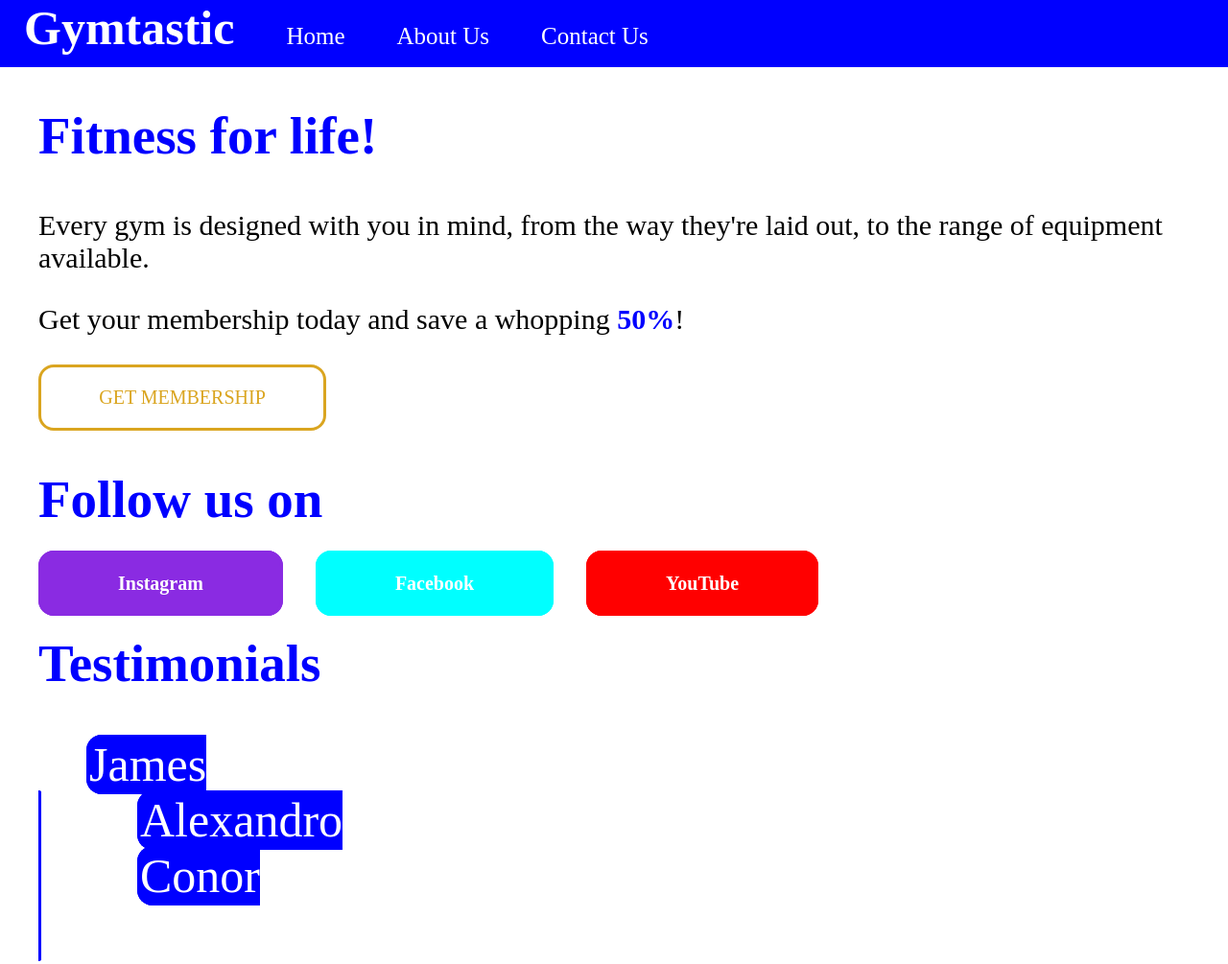
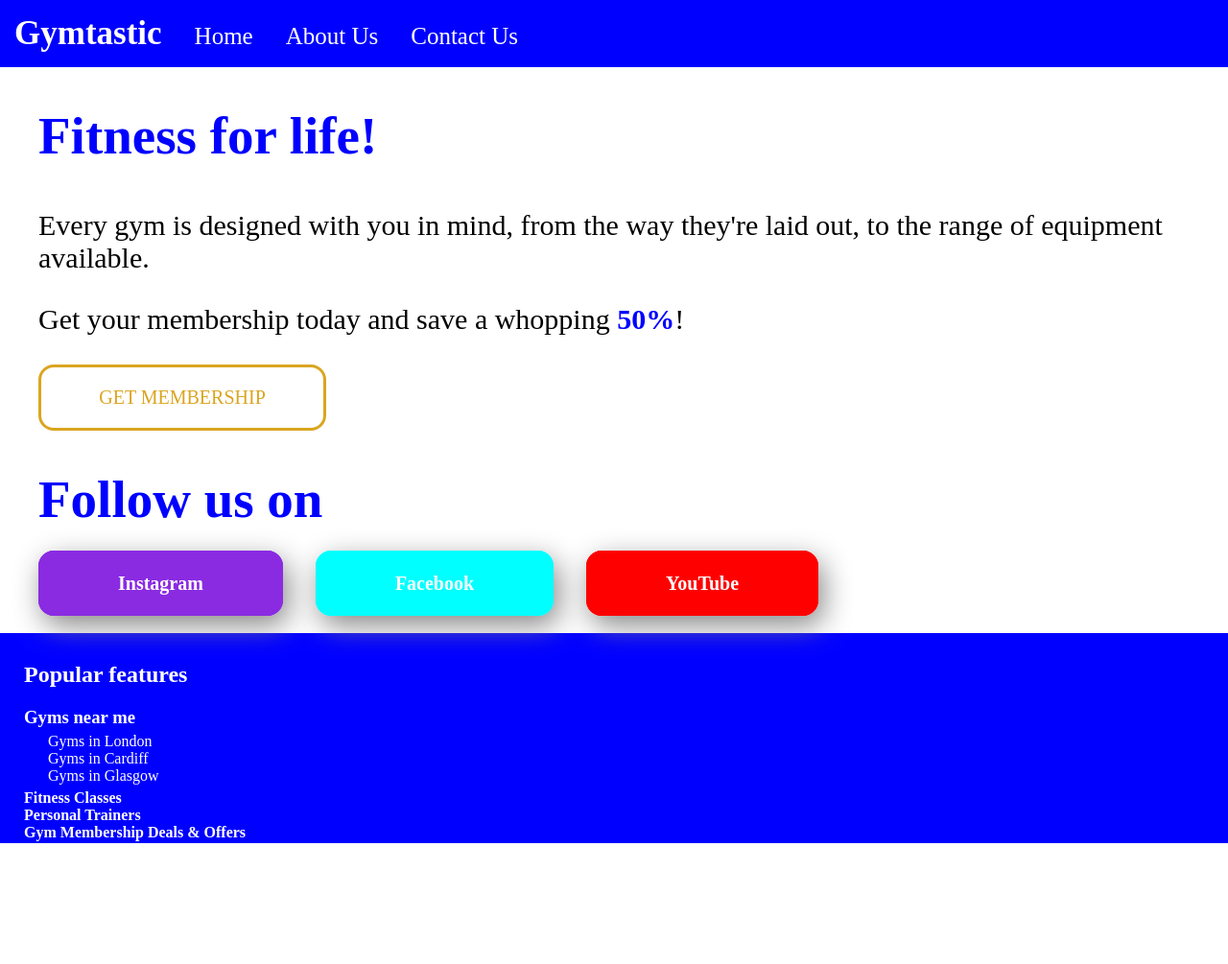
Before and after one commit to polarbear23/boolean-uk-html-gymtastic, a plain HTML site: page index.html in a window 1280 px wide. Shown: the top 1005 px of the page at 96% size. After the commit the page ends 879 px from the top, so only its background shows below. Drawn offline with Linux system fonts and the light colour scheme.

Commit message:
Fixed some alignment issues and added box shadow

```diff
--- a/index.html
+++ b/index.html
@@ -45,22 +45,7 @@
         </ul>
       </section>
 
-      <section class="SectionTheme">
-        <h1>Testimonials</h1>
-        <ul class= "testimonials ">
-          <li class="rounded-lg">James
-            <div></div>
-          </li>
-          <li class="rounded-lg">Alexandro
-            <div></div>
 
-          </li>
-          <li class="rounded-lg">Conor
-            <div></div>
-
-          </li>
-        </ul>
-      </section>
 
       <footer class="footer">
         <div class="bottomspace">
--- a/styles.css
+++ b/styles.css
@@ -18,12 +18,12 @@
 
 }
 .topbar li{
-    display: inline;
-    margin: 25px;
+    display: inline-block;
+    margin: 15px;
     font-size: 25px;
 }
 .topbar .logo{
-    font-size: 50px;
+    font-size: 35px;
     text-align: center;
     font-weight: bold;
 }
@@ -80,7 +80,7 @@
     padding: 20px;
     padding-left: 80px;
     padding-right: 80px;
-
+    box-shadow: 5px 10px 30px #888888;
 
     display: inline;
     color: white;
@@ -100,7 +100,6 @@
     border: 3px solid blueviolet;
 }
 
-
 .testimonials{
 
 }
@@ -115,6 +114,7 @@
 
 .rounded-lg {
     border-radius: 16px;
+
   }
 
 
@@ -134,13 +134,15 @@
     list-style: none
 }
 .bottomspace{
-    margin: 40px;
-    padding-top: 40px;
+    margin: 25px;
+    padding-top: 30px;
 
 }
 .bottomspace > h2{
     margin-bottom: 20px;
 }
 .bottomspace > p{
+
     font-weight: bold;
+
 }
```
